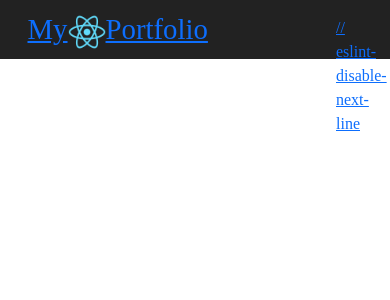
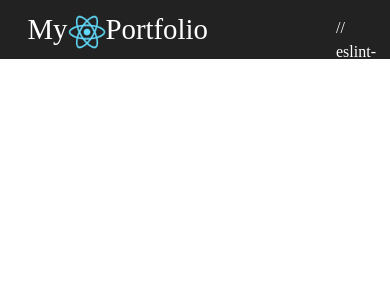
Before and after one commit to szotaksimon/REACT-portfolio, a React (Create React App) app: page / in a window 390 px wide. Shown: the top 300 px of the page. Built offline with nearby package versions, Linux system fonts and the light colour scheme.

Commit message:
Navbar logo-link formázás

```diff
--- a/src/styles/navbar/navbar.module.css
+++ b/src/styles/navbar/navbar.module.css
@@ -1,3 +1,91 @@
 .navbar {
+  font-family: "Times New Roman", Times, serif;
+  display: flex;
+  justify-content: space-between;
+  align-items: center;
+  background-color: #222;
+  color: white;
+  -webkit-padding-start: 5%;
+          padding-inline-start: 5%;
+  -webkit-padding-end: 5%;
+          padding-inline-end: 5%;
   margin-bottom: 70px;
+}
+.navbar a {
+  text-decoration: none;
+  color: white;
+}
+.navbar a:hover {
+  color: white;
+}
+.navbar .brand {
+  font-size: 1.8rem;
+  margin: 0.5rem;
+}
+.navbar .brand .title {
+  display: inline-block;
+  vertical-align: inline;
+  color: white;
+}
+.navbar .navLinks ul {
+  margin: 0;
+  padding: 0;
+  display: flex;
+}
+.navbar .navLinks li {
+  list-style: none;
+}
+.navbar .navLinks li:hover a {
+  color: #61dbfb;
+  transition-duration: 0.15s;
+}
+.navbar .navLinks li a {
+  text-decoration: none;
+  font-size: 1.2rem;
+  color: white;
+  padding: 1.3rem;
+  display: block;
+}
+.navbar .toggleB {
+  position: absolute;
+  top: 1rem;
+  right: 1.5rem;
+  display: none;
+  flex-direction: column;
+  justify-content: space-between;
+  width: 30px;
+  height: 21px;
+}
+.navbar .toggleB .bar {
+  height: 3px;
+  width: 100%;
+  background-color: white;
+  border-radius: 6px;
+}
+
+@media (max-width: 600px) {
+  .navbar {
+    flex-direction: column;
+    align-items: flex-start;
+  }
+  .navbar .toggleB {
+    display: flex;
+  }
+  .navbar .navLinks {
+    display: none;
+    width: 100%;
+  }
+  .navbar .navLinks ul {
+    width: 100%;
+    flex-direction: column;
+  }
+  .navbar .navLinks li {
+    text-align: center;
+  }
+  .navbar .navLinks li a {
+    padding: 0.5rem 1rem;
+  }
+  .navbar .navLinks .active {
+    display: flex;
+  }
 }/*# sourceMappingURL=navbar.module.css.map */
--- a/src/styles/navbar/navbar.module.scss
+++ b/src/styles/navbar/navbar.module.scss
@@ -8,6 +8,13 @@
   padding-inline-start: 5%;
   padding-inline-end: 5%;
   margin-bottom: 70px;
+  a {
+    text-decoration: none;
+    color: white;
+    &:hover {
+      color: white;
+    }
+  }
   .brand {
     font-size: 1.8rem;
     margin: 0.5rem;
```
Also changed, not shown: 1 other file (tests, documents, lock files or other folders).
